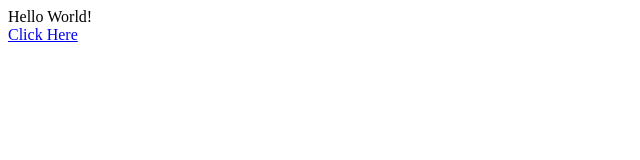
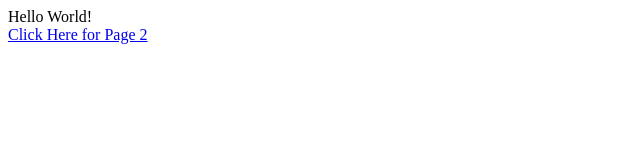
Before and after one commit to jegan128/jegan128.github.io, a plain HTML site: page index.html in a window 1280 px wide. Shown: the full height of the page, 0-640 px from the left. Drawn offline with Linux system fonts and the light colour scheme.

Commit message:
changes 3

```diff
--- a/index.html
+++ b/index.html
@@ -5,6 +5,6 @@
 	</head>
 	<body>
 		Hello World!<br/>
-		<a href="page3.html">Click Here</a>
+		<a href="page2.html">Click Here for Page 2</a>
 	</body>
 </html>
```
Also changed, not shown: page2.html (+4 -1 lines).
